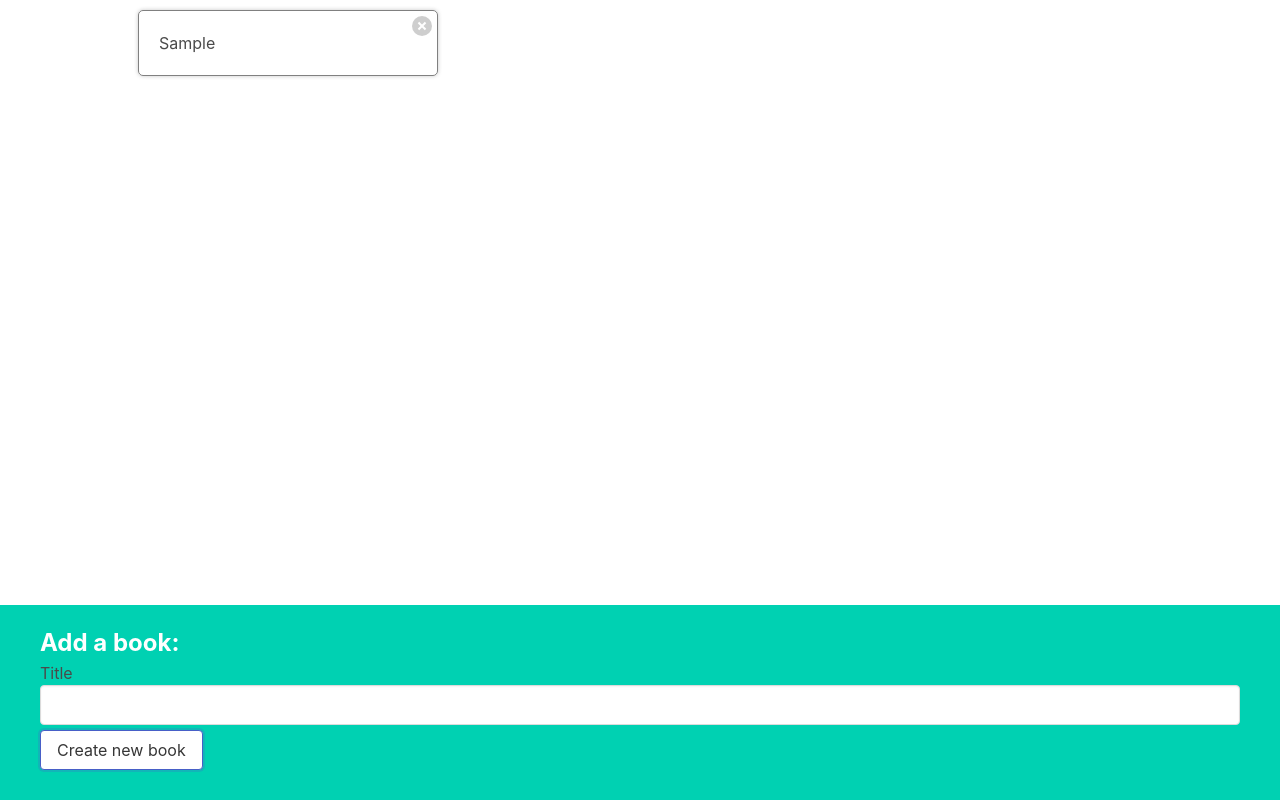
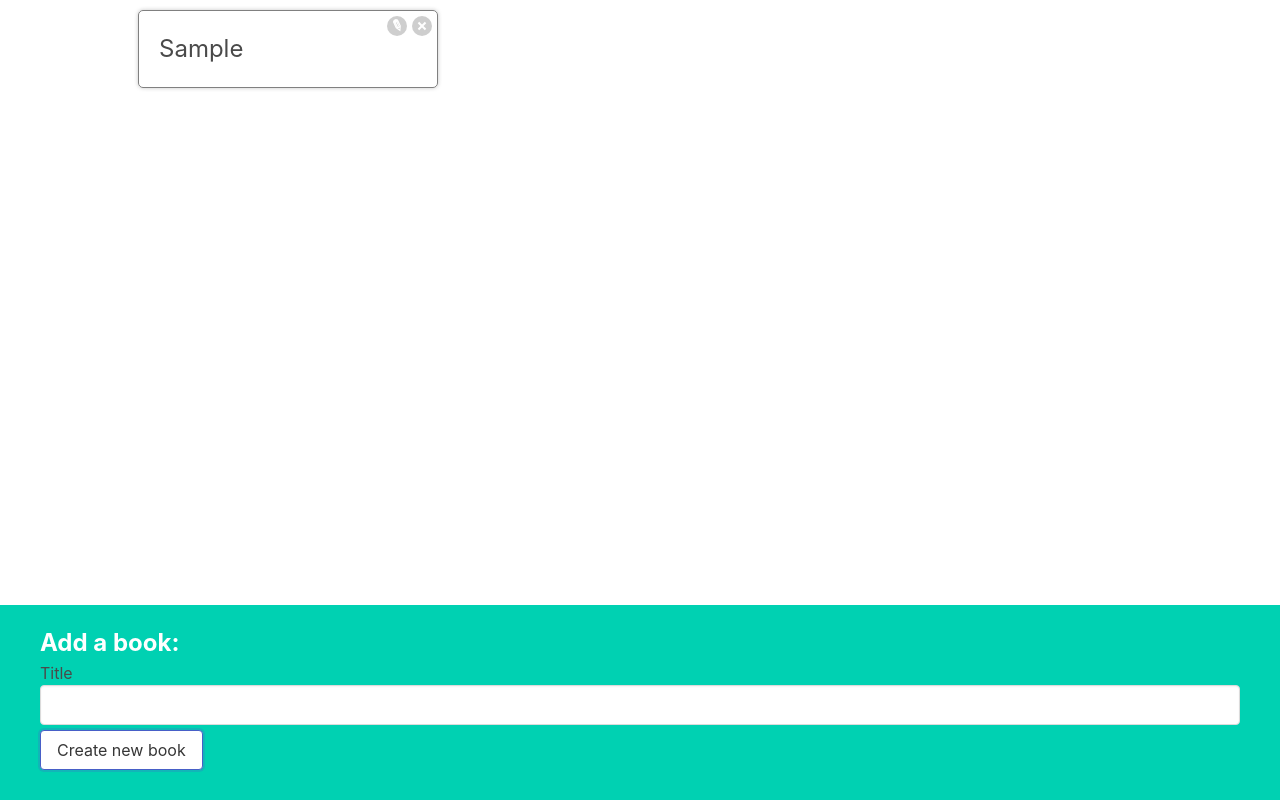
Before and after one commit to sparsell/books, a React (Create React App) app: page / in a window 1280 px wide. Both pictures are taken after typing "Sample" into the empty fields and a click on the button "Create new book". Built offline with nearby package versions, Linux system fonts and the light colour scheme.

Commit message:
adds edit functionality

```diff
--- a/src/App.js
+++ b/src/App.js
@@ -14,8 +14,14 @@
         console.log(books)
     };
 
-    const editBook = () => {
-
+    const editBookById = (id, newTitle) => {
+        const editedBooks = books.map((book) => {
+            if (book.id === id) {
+                return {...book, title: newTitle };
+            }
+            return book;
+        })
+        setBooks(editedBooks)
     };
 
     const deleteBookById = (id) => {
@@ -27,7 +33,7 @@
 
 return (
     <div className='app'>
-        <BookList books={books} onDelete={deleteBookById}/>
+        <BookList books={books} onDelete={deleteBookById} onEdit={editBookById}/>
         <BookCreate onCreate={createBook}/>
 
     </div>
--- a/src/components/BookEdit.js
+++ b/src/components/BookEdit.js
@@ -1,7 +1,28 @@
-function BookEdit() {
+import { useState } from 'react';
+
+function BookEdit({ book, onSubmit }) {
+    const [title, setTitle] = useState(book.title);
+
+    const handleChange = (event) => {
+        setTitle(event.target.value);
+    }
+
+    const handleSubmit = (event) => {
+        event.preventDefault();
+        onSubmit(book.id, title);
+
+    }
+
     return (
         <div>
-            Book Edit
+            <form onSubmit={handleSubmit}>
+                <label>Title</label>
+                <input className='input' value={title} onChange={handleChange} />
+                <button className='button is-primary'>
+                    Save
+                </button>
+
+            </form>
         </div>
     );
 };
--- a/src/components/BookList.js
+++ b/src/components/BookList.js
@@ -1,8 +1,8 @@
 import BookShow from './BookShow';
 
-function BookList({ books, onDelete }) {
+function BookList({ books, onDelete, onEdit }) {
     const renderBooks = books.map((book) => {
-        return <BookShow key={book.id} book={book} onDelete={onDelete}/>;
+        return <BookShow key={book.id} book={book} onDelete={onDelete} onEdit={onEdit}/>;
     })
 
     return (
--- a/src/components/BookShow.js
+++ b/src/components/BookShow.js
@@ -1,18 +1,36 @@
+import { useState } from 'react';
+import BookEdit from './BookEdit';
 
+function BookShow({ book, onDelete, onEdit }) {
 
-function BookShow({ book, onDelete }) {
+    const [ showEdit, setShowEdit ] = useState(false);
 
-    const handleClick = () => {
+    const handleEditClick = () => {
+        setShowEdit(!showEdit);
+    };
+
+    const handleSubmit = (id, newTitle) => {
+        setShowEdit(false);
+        onEdit(id, newTitle);
+    }
+
+    const handleDeleteClick = () => {
         onDelete(book.id);
-    }
+    };
+
+    let content = <h3>{book.title}</h3>
+    if (showEdit) {
+        content = <BookEdit book={book} onSubmit={handleSubmit}/>;
+    };
 
     return (
         <div className='book-show'>
-          {book.title}
+          <div>{content}</div>
           <div className='actions'>
-            <button className="delete" onClick={handleClick}></button>
+            <button className='edit' onClick={handleEditClick}></button>
+            <button className="delete" onClick={handleDeleteClick}></button>
           </div>
-            </div>
+        </div>
     );
 };
 
```
